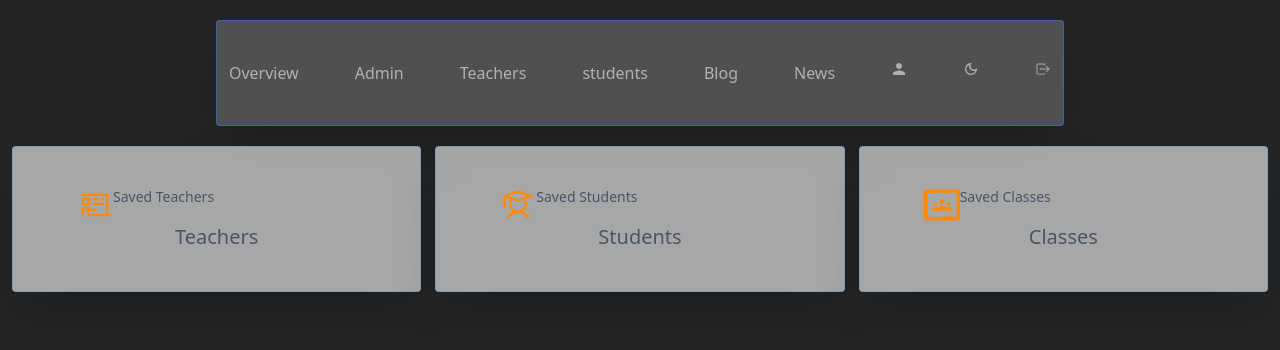
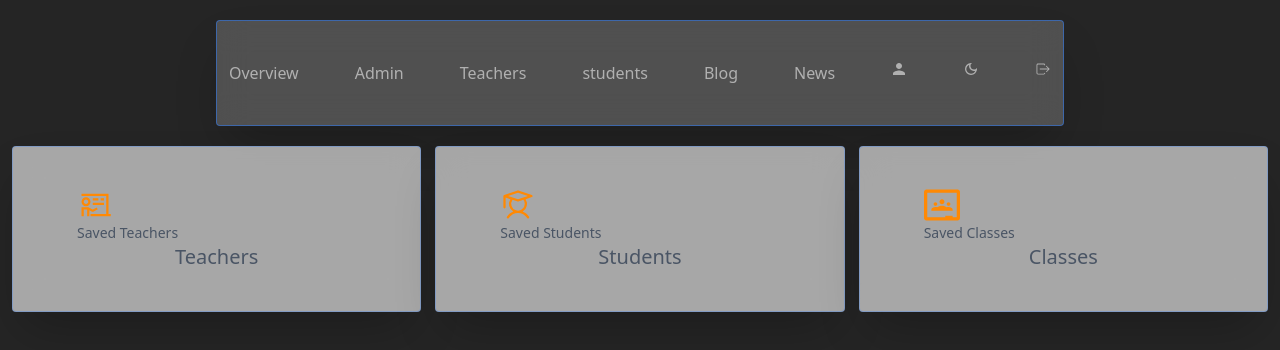
Before and after one commit to tobias-omondi/schoolapplication, a React (Vite) app in the folder school-dashboard/: page / in a window 1280 px wide. Shown: the top 350 px of the page. Built offline with nearby package versions, Linux system fonts and the light colour scheme.

Commit message:
topdata live

```diff
--- a/school-dashboard/src/components/OverviewComponents/Overview.jsx
+++ b/school-dashboard/src/components/OverviewComponents/Overview.jsx
@@ -17,7 +17,7 @@ const Overview = () => {
         {topData.map ((nav) =>
         <motion.div key={nav.id} className='bg-white/60 border border-blue-500/30 backdrop-blur-lg py-10 px-16 rounded shadow-2xl'>
           <motion.div>
-          <h1 className='text-orange-400 text-2xl md:text-4xl text-start flex '>{nav.icon} <span className='text-sm text-gray-600 font-light pr-5'> {nav.pargh}</span></h1>
+          <h1 className='text-orange-400 text-2xl md:text-4xl text-start flex flex-col '>{nav.icon} <span className='text-sm text-gray-600 font-light pr-5'> {nav.pargh}</span></h1>
           </motion.div>
           <h6 className='text-center md:text-xl font-medium text-gray-600'>{nav.name}</h6>
         </motion.div>)}
```
